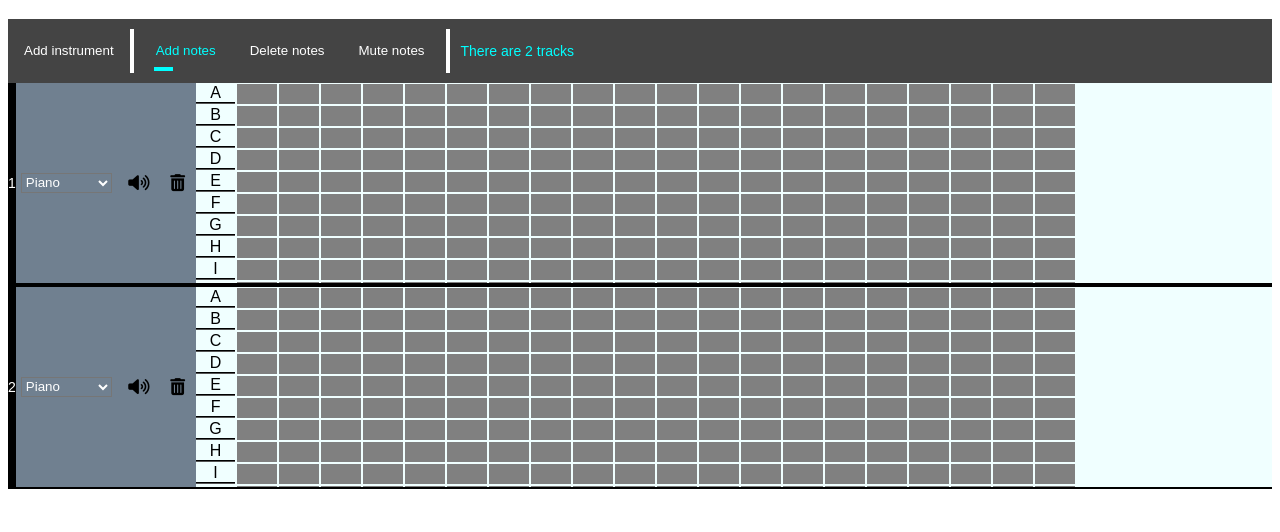
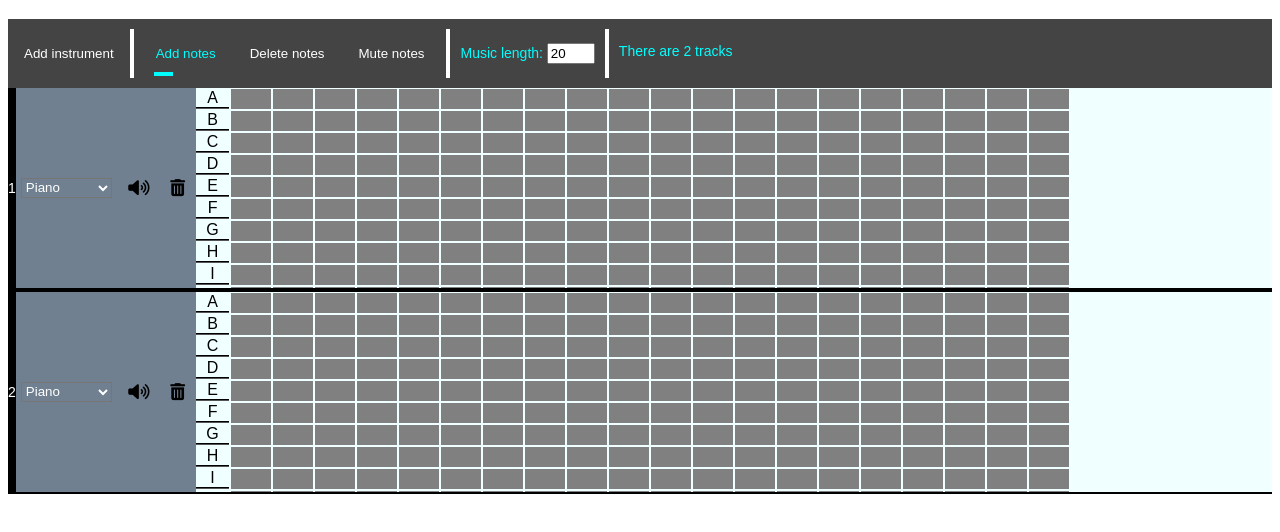
Before and after one commit to desktop-pets-family/pet_bit_melody, a plain HTML site: page bonus/front_end/note_single_track/sample_v2_automation.html in a window 1280 px wide. Shown: the part 61-593 px from the top of the page. Drawn offline with Linux system fonts and the light colour scheme.

Commit message:
[UPDATE] enhance track length display and functionality in automation

```diff
--- a/bonus/front_end/note_single_track/sample_v2_automation.html
+++ b/bonus/front_end/note_single_track/sample_v2_automation.html
@@ -127,6 +127,15 @@
 
         .track_toolbar_button:hover {
             color: aqua;
+        }
+
+        /* The section in charge of designing the appearance of the track_length display */
+        .track_length {
+            color: aqua;
+        }
+
+        .track_length_input {
+            width: 40px;
         }
 
         /* The section informing the user of the number of tracks that are present */
@@ -347,6 +356,8 @@
             <button class="track_toolbar_button" id="deleteNote" onclick="toggle_menu_button_state('deleteNote')">Delete notes</button>
             <button class="track_toolbar_button" id="muteNote" onclick="toggle_menu_button_state('muteNote')">Mute notes</button>
             <span class="divider">|</span>
+            <p class="track_length">Music length: <input id="music_length_toggle" class="track_length_input" type="number" value="0" min="0" onchange="update_music_length(this)"></p>
+            <span class="divider">|</span>
             <p class="track_counter">There <span id="track_counter_index_to_be">are</span> <span id="track_counter_index">0</span> track<span id="track_counter_index_plural">s</span></p>
         </section>
         <section class="track_editor" id="editors">
@@ -367,7 +378,14 @@
             ];
     </script>
     <script type="text/JavaScript" id="track_count_tracker">
-        var editor_counter = 0;
+        var editor_counter = 0,
+        used_ids = [];
+
+        function update_editor_display() {
+            var counter = 1;
+            const node = document.getElementById("editors");
+        }
+
         function update_editor_counter() {
             const tci = document.getElementById('track_counter_index'),
             tcitb = document.getElementById('track_counter_index_to_be'),
@@ -381,6 +399,7 @@
                 tcitb.innerHTML = "are";
                 tcip.innerHTML = "s";
             }
+            update_editor_display();
         }
     </script>
     <script type="text/JavaScript" id="utility functions">
@@ -410,14 +429,16 @@
             let maxWidth = 0;
 
             // Get the provided padding
-            const paddingLeft = getComputedStyle(noteNames[0]).getPropertyValue('padding-left');
-            const paddingRight = getComputedStyle(noteNames[0]).getPropertyValue('padding-right');
-            const paddingTop = getComputedStyle(noteNames[0]).getPropertyValue('padding-top');
-            const paddingBottom = getComputedStyle(noteNames[0]).getPropertyValue('padding-bottom');
+            const floatPaddingLeft = parseFloat(getComputedStyle(noteNames[0]).getPropertyValue('padding-left'));
+            const floatPaddingRight = parseFloat(getComputedStyle(noteNames[0]).getPropertyValue('padding-right'));
+            /*const paddingLeft = getComputedStyle(noteNames[0]).getPropertyValue('padding-left'),
+            paddingRight = getComputedStyle(noteNames[0]).getPropertyValue('padding-right'),
+            paddingTop = getComputedStyle(noteNames[0]).getPropertyValue('padding-top'),
+            paddingBottom = getComputedStyle(noteNames[0]).getPropertyValue('padding-bottom');*/
 
             // Calculate the maximum width
             noteNames.forEach(note => {
-                const width = note.scrollWidth; // Width based on content
+                const width = note.scrollWidth;
                 if (width > maxWidth) {
                     maxWidth = width;
                 }
@@ -425,11 +446,11 @@
 
             // Apply the maximum width to all .note_name elements
             noteNames.forEach(note => {
-                note.style.width = `${maxWidth}px`;
-                note.style.paddingLeft = paddingLeft;
+                note.style.width = `${maxWidth + floatPaddingLeft + floatPaddingRight}px`;
+                /*note.style.paddingLeft = paddingLeft;
                 note.style.paddingRight = paddingRight;
                 note.style.paddingTop = paddingTop;
-                note.style.paddingBottom = paddingBottom;
+                note.style.paddingBottom = paddingBottom;*/
             });
         }
 
@@ -448,7 +469,7 @@
             set_note_name_width(noteContainer);
         };
 
-        document.addEventListener("DOMContentLoaded", set_instrument_notes);
+        //document.addEventListener("DOMContentLoaded", set_instrument_notes);
     </script>
     <script type="text/JavaScript" id="mute/unmute">
         const HIDE_CLASS_KEY = "visually-hidden";
@@ -527,8 +548,28 @@
         }
 
     </script>
+    <script type="text/JavaScript" id="music_length">
+        var MUSIC_LENGTH = 20;
+        function set_music_length(ID, length=20) {
+            const node = document.getElementById(ID);
+            if (node === null || node === undefined) {
+                console.error(`Id not found for ${ID}\nAborting function`);
+                return;
+            }
+            node.value = length;
+            MUSIC_LENGTH = length;
+        }
+        function update_music_length(length_node) {
+            const new_value = length_node.value;
+            if (new_value=== null || new_value=== undefined) {
+                console.error(`The new value (${new_value}) is not processable.\nAborting function`);
+                return;
+            }
+            MUSIC_LENGTH = new_value;
+            update_notes()
+        }
+    </script>
     <script type="text/JavaScript" id="add_notes">
-        const MUSIC_LENGTH = 20;
         const INSTRUMENT_NOTES = {
             "Piano": ["A","B","C","D","E","F","G","H","I","J","K","L","M","O","P"],
             "8 bit": [],
@@ -581,18 +622,22 @@
             delete_notes(ID);
             add_notes(ID, instrument.value);
         }
+        //function place_notes_on_track(ID, notes)
+        //function update_while_retaining_position()
     </script>
     <script type="text/JavaScript" id="add_row">
         function add_row(ID) {
+            var content = "";
             var node = document.getElementById(ID);
             if ( node === null || node === undefined ) {
                 console.error(`Undefined id: ${ID}\nAborting function`);
             }
             editor_counter++;
+            //for (var index = 0; index < used_ids.length; index++)
+            //    const inner_editor_index = ;
             const TRACK_NUMBER = `track_nb_${editor_counter}`,
             NOTE_SECTION = `notes_${editor_counter}`,
             INSTRUMENT_ID = `instrument_selection_${editor_counter}`;
-            var content = "";
             content += `<section id="${TRACK_NUMBER}" class="track_line">`;
             content += `    <p>${editor_counter}</p>`;
             content += `    <section class="track_line_title">`;
@@ -631,9 +676,13 @@
         }
     </script>
     <script type="text/JavaScript" id="Boot up">
-        initialise_menu_editor();
-        add_row('editors');
-        add_row('editors');
+        function boot_up() {
+            initialise_menu_editor();
+            set_music_length('music_length_toggle', 20)
+            add_row('editors');
+            add_row('editors');
+        }
+        document.addEventListener("DOMContentLoaded", boot_up);
     </script>
 </body>
 
```
